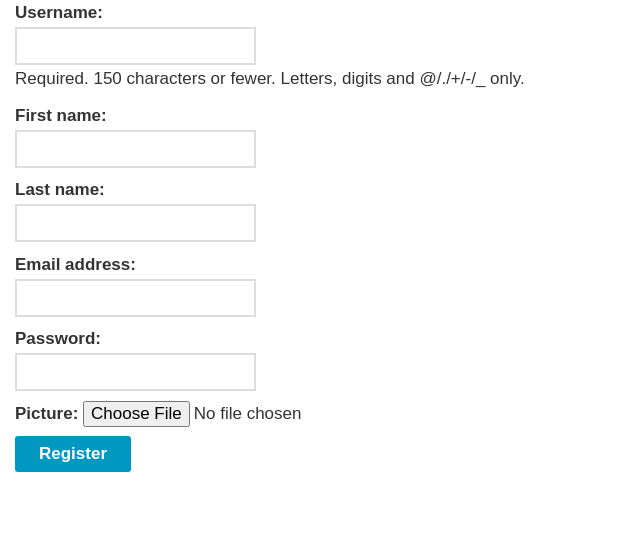
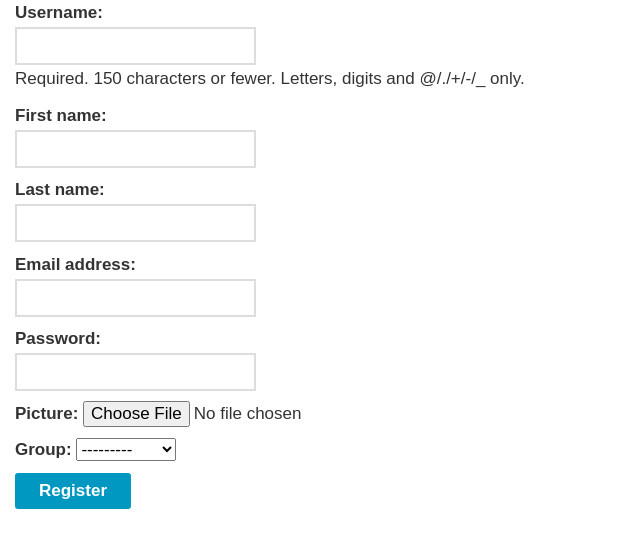
Before and after one commit to adrian-haenni/dynvote, a Django app: page /home/register/ in a window 1280 px wide. Shown: the part 65-613 px from the top of the page, without its empty margins (0-640 px from the left). Run offline with Django 3.2, Linux system fonts and the light colour scheme.

Commit message:
Registration now with groups

```diff
--- a/home/forms.py
+++ b/home/forms.py
@@ -1,5 +1,5 @@
 from home.models import UserProfile
-from django.contrib.auth.models import User
+from django.contrib.auth.models import User, Group
 from django import forms
 
 class UserForm(forms.ModelForm):
@@ -7,9 +7,12 @@
 
     class Meta:
         model = User
-        fields = ('username', 'first_name', 'last_name', 'email', 'password')
+        fields = ('username', 'first_name', 'last_name', 'email', 'password',)
 
 class UserProfileForm(forms.ModelForm):
+
+    group = forms.ModelChoiceField(queryset=Group.objects.all(), required=True)
+
     class Meta:
         model = UserProfile
-        fields = ('picture',)
+        fields = ('picture', 'group', )
--- a/home/models.py
+++ b/home/models.py
@@ -2,6 +2,9 @@
 from django.contrib.auth.models import User
 
 # Create your models here.
+
+RATING_CHOICES = ((0, u"Agree"), (1, u"Partially Agree"), (2, u"Partially Disagree"), (3, u"Disagree"),)
+
 
 class UserProfile(models.Model):
 	# This line is required. Links UserProfile to a User model instance.
--- a/home/static/home/css/style.css
+++ b/home/static/home/css/style.css
@@ -233,6 +233,11 @@
 
 /** FORM ELEMENTS **/
 
+ul.errorlist li {
+	color: #FF0000;
+	font-weight: bold;
+}
+
 form label {
 	font-weight: bold;
 }
--- a/home/views.py
+++ b/home/views.py
@@ -39,6 +39,10 @@
             # Now we hash the password with the set_password method.
             # Once hashed, we can update the user object.
             user.set_password(user.password)
+
+            # Did the user provide a group?
+            # If so, we need to get it from the post and put it in the User model, empty otherwise.
+            user.groups.add(request.POST.get('group', ''))
 
             user.save()
 
--- a/templates/home/menu.html
+++ b/templates/home/menu.html
@@ -1,10 +1,10 @@
 <ul>
 	<li><a href="/">Start</a></li>
 	<li><a href="">Survey</a></li>
-	<li><a href="/home/register">Register</a></li>
 	{% if user.is_authenticated %}
 	<li><a href="/home/logout/">Logout</a></li>
 	{% else %}
+	<li><a href="/home/register">Register</a></li>
 	<li><a href="/home/login/">Login</a></li>
 	{% endif %}
 </ul>
```
Also changed, not shown: db.sqlite3, 3 other files.
